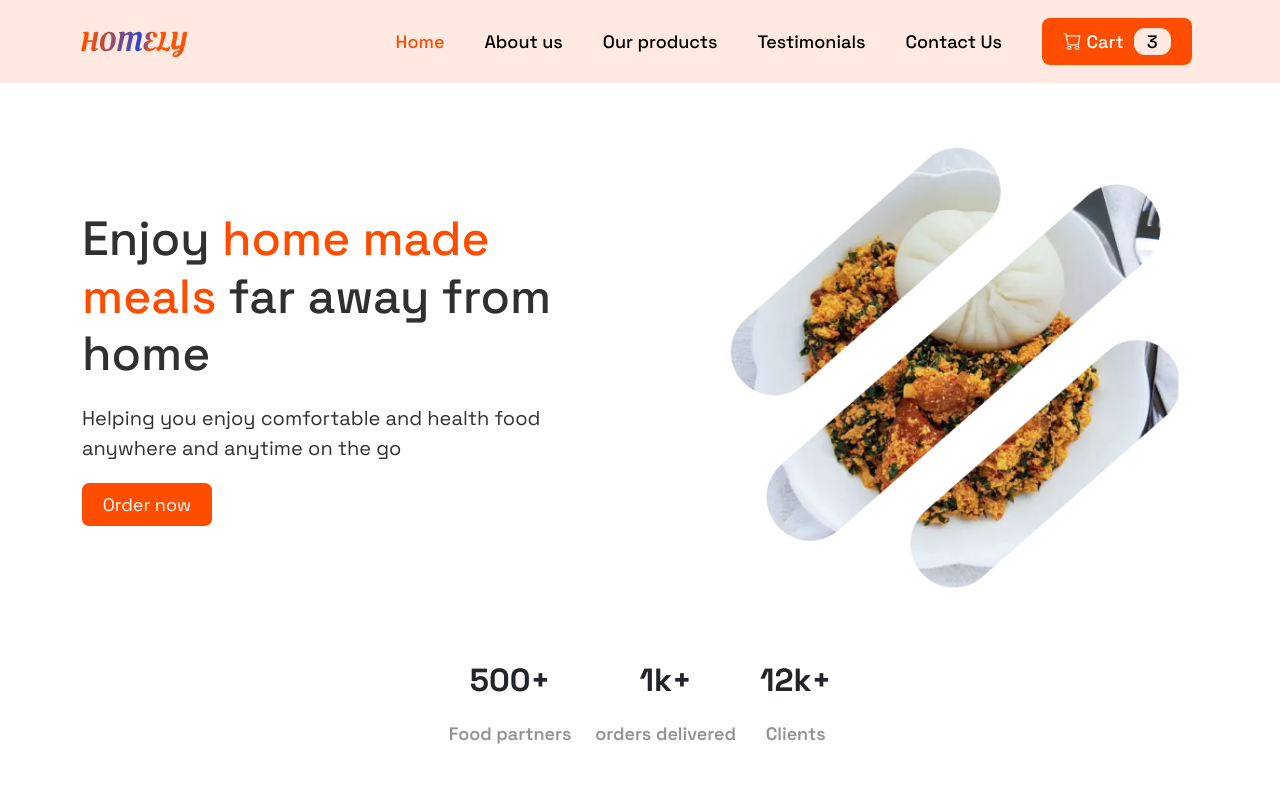
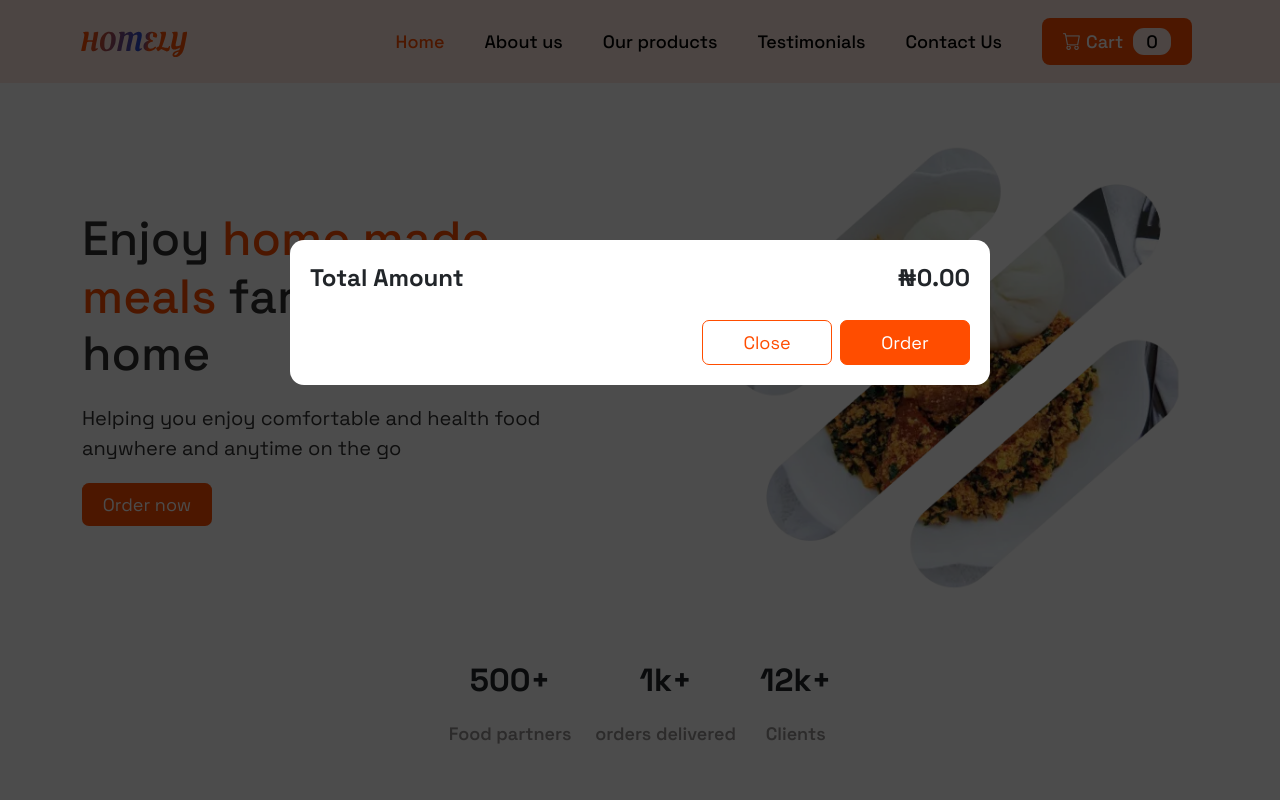
Before and after one commit to Eniola-Codes/Food-Order-Landing-Page, a React (Create React App) app: page / in a window 1280 px wide. Shown: the top 800 px of the page. Built offline with nearby package versions, Linux system fonts and the light colour scheme.

Commit message:
Building Cart Ui

```diff
--- a/public/index.html
+++ b/public/index.html
@@ -28,6 +28,7 @@
   </head>
   <body>
     <noscript>You need to enable JavaScript to run this app.</noscript>
+    <div id="modal-overlay"></div>
     <div id="root"></div>
     <!--
       This HTML file is a template.
--- /dev/null
+++ b/src/components/Cart/Cart.js
@@ -0,0 +1,34 @@
+import React from "react";
+import Modal from "../Ui/Modal";
+import TheButton from "../Ui/TheButton";
+import classes from "./Cart.module.css";
+
+const Cart = () => {
+  const onCloseCartHandler = () => {};
+
+  const onOrderHandler = () => {};
+
+  return (
+    <Modal>
+      <div className={classes.item}>
+        <div className={`${classes.amount} mb-2`}>
+          <p>Total Amount</p>
+          <p>₦0.00</p>
+        </div>
+        <div className={classes.buttons}>
+          <TheButton
+            onclick={onCloseCartHandler}
+            className={` ${classes.btn_style} me-2`}
+          >
+            Close
+          </TheButton>
+          <TheButton onclick={onOrderHandler} className={classes.btn_style2}>
+            Order
+          </TheButton>
+        </div>
+      </div>
+    </Modal>
+  );
+};
+
+export default Cart;
--- /dev/null
+++ b/src/components/Cart/Cart.module.css
@@ -0,0 +1,41 @@
+.item
+{
+    padding: 20px 20px;
+}
+
+.buttons
+{
+    text-align: right;
+}
+
+.buttons .btn_style
+{
+   background-color: var(--light);
+   border: 1px solid var(--primaryitemcolor) ;
+   color : var(--primaryitemcolor);
+   transition: 0.3s;
+}
+
+.buttons .btn_style2
+{
+   border: 1px solid var(--primaryitemcolor) ;
+}
+
+.buttons .btn_style:hover
+{
+   background-color: var(--primaryitemcolor);
+   color : var(--light);
+}
+
+
+.amount
+{
+    display: flex;
+    justify-content: space-between;
+}
+
+.amount p
+{
+    font-size: 24px;
+    font-weight: 700;
+}
--- a/src/components/Header/NavCartButton.js
+++ b/src/components/Header/NavCartButton.js
@@ -1,12 +1,12 @@
 import React from "react";
 import classes from "./NavCartButton.module.css";
 
-const NavCartButton = () => {
+const NavCartButton = (props) => {
   return (
-    <div className={classes.cart__button}>
+    <div onClick={props.onClick} className={classes.cart__button}>
       <i className="bi bi-cart"></i>
       Cart
-      <div className={classes.badge}>3</div>
+      <div className={classes.badge}>0</div>
     </div>
   );
 };
--- a/src/components/Header/TheNavbar.js
+++ b/src/components/Header/TheNavbar.js
@@ -1,5 +1,6 @@
 import React from "react";
 import NavCartButton from "./NavCartButton";
+import Cart from '../Cart/Cart'
 import { Navbar, Nav } from "react-bootstrap";
 import "bootstrap/dist/css/bootstrap.min.css";
 import classes from "./TheNavbar.module.css";
@@ -7,6 +8,8 @@ import Logo from "../../assets/Logo/Logo.svg";
 
 const TheNavbar = () => {
   return (
+    <>
+        <Cart />
     <Navbar
       expand="xl"
       className={`${classes.navbar} fixed-top`}
@@ -53,6 +56,9 @@ const TheNavbar = () => {
         </Nav>
       </Navbar.Collapse>
     </Navbar>
+
+    </>
+
   );
 };
 
--- /dev/null
+++ b/src/components/Ui/Modal.js
@@ -0,0 +1,32 @@
+import React from "react";
+import classes from "./Modal.module.css";
+import ReactDOM from "react-dom";
+
+const Backdrop = (props) => {
+  return <div className={classes.backdrop}></div>;
+};
+
+const ModalOverLay = (props) => {
+  return (
+    <div className={classes.modal}>
+      <div>{props.children}</div>
+    </div>
+  );
+};
+
+const modalElements = document.getElementById("modal-overlay");
+
+const Modal = (props) => {
+  return (
+    <>
+      {ReactDOM.createPortal(<Backdrop/>, modalElements)}
+
+      {ReactDOM.createPortal(
+        <ModalOverLay>{props.children}</ModalOverLay>,
+        modalElements
+      )}
+    </>
+  );
+};
+
+export default Modal;
--- /dev/null
+++ b/src/components/Ui/Modal.module.css
@@ -0,0 +1,21 @@
+.backdrop
+{
+    position: fixed;
+    width: 100%;
+    height: 100%;
+    background-color: rgba(0,0,0,0.7);
+    z-index: 1100;
+}
+
+.modal
+{
+    width: 90%;
+    max-width: 700px;
+    position: fixed;
+    left: 50%;
+    top: 30%;
+    transform: translate(-50%);
+    border-radius: 14px;
+    background-color: white;
+    z-index: 1110;
+}
--- a/src/components/Ui/TheButton.js
+++ b/src/components/Ui/TheButton.js
@@ -4,7 +4,7 @@ import classes from "./TheButton.module.css";
 const TheButton = (props) => {
   return (
     <button
-      className={classes.button}
+      className={`${classes.button} ${props.className}`}
       type={props.type}
       onClick={props.onClick}
     >
```
